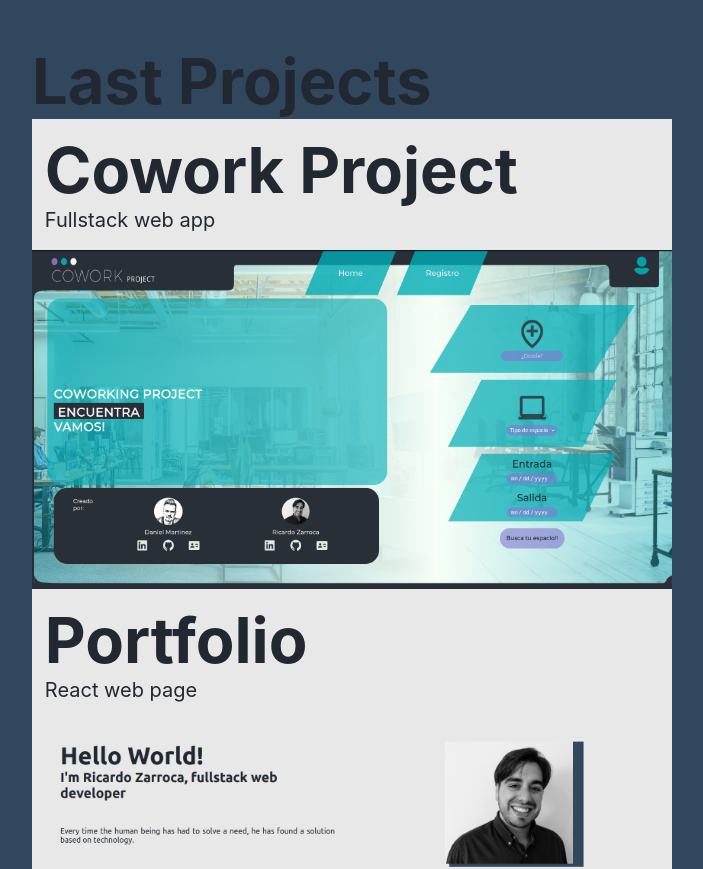
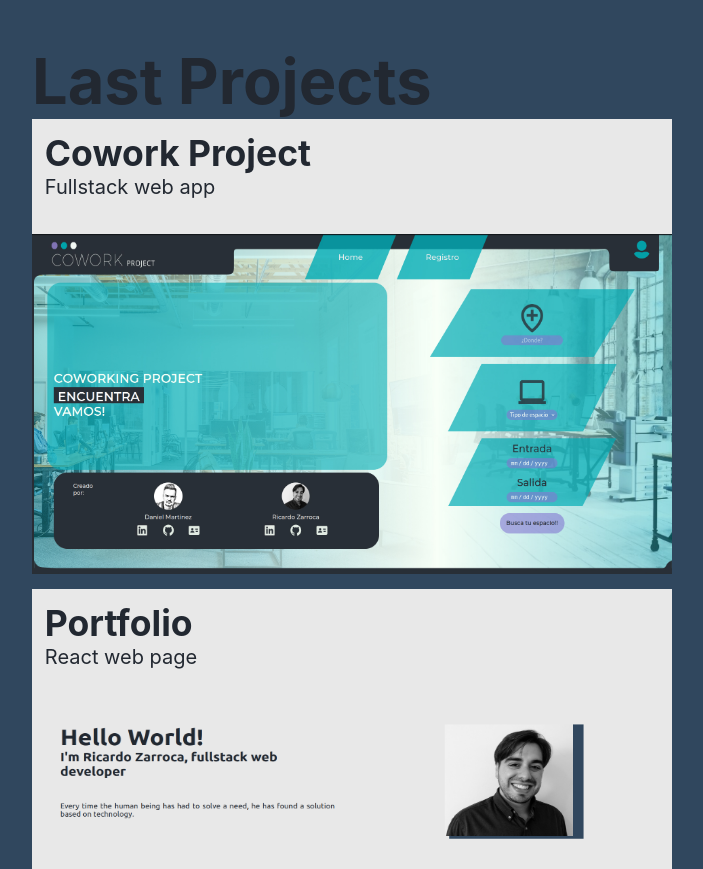
Before and after one commit to rzarroca/portfolio, a React (Create React App) app: page / in a window 1280 px wide. Shown: the part 2420-3289 px from the top of the page, without its empty margins (96-799 px from the left). Built offline with nearby package versions, Linux system fonts and the light colour scheme.

Commit message:
Component CardProject: CSS adjustement

```diff
--- a/src/components/CardProject/CardProject.js
+++ b/src/components/CardProject/CardProject.js
@@ -23,7 +23,7 @@
       onMouseLeave={() => setShowLinks(false)}
     >
       <header className='cardProject-header'>
-        <h1 className='cardProject-title'>{title}</h1>
+        <h2 className='cardProject-title'>{title}</h2>
         <p className='cardProject-description'>{description}</p>
       </header>
       <figure className='cardProject-content'>
--- a/src/components/CardProject/cardProject.css
+++ b/src/components/CardProject/cardProject.css
@@ -24,6 +24,7 @@
 .cardProject-content {
   background: linear-gradient(180deg, var(--color-clear) 0%, rgba(34, 40, 49, 0.25) 0.01%, rgba(34, 40, 49, 0.9) 59.9%);
   position: relative;
+  max-height: 340px;
 }
 
 .cardProject-image {
```
